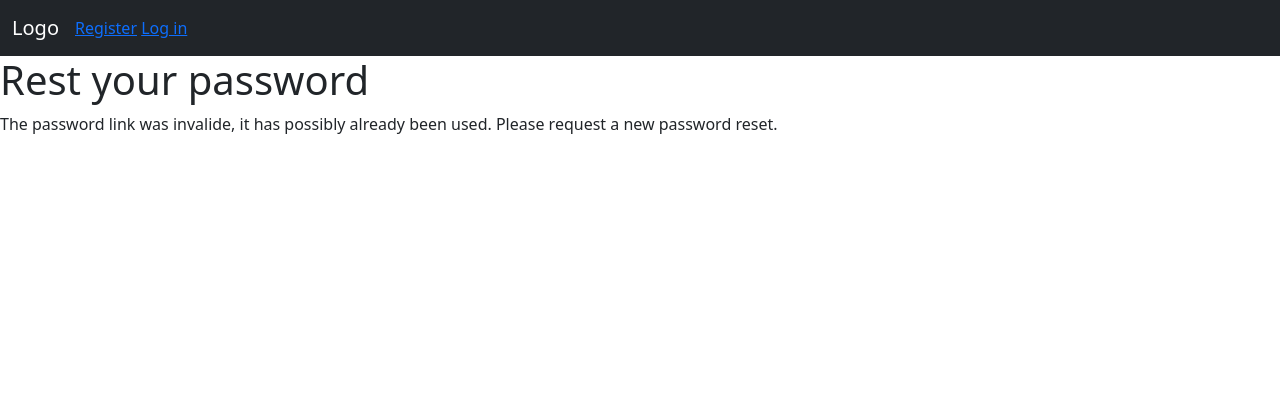
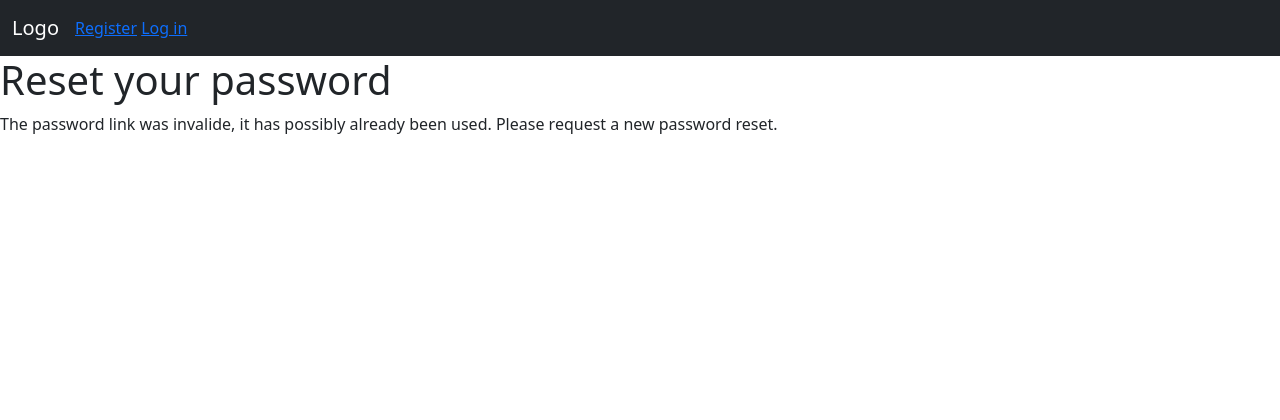
Before and after one commit to jkingportfolio/CI_PP4_Pic_Pals, a Django app: page /reset/1/1/ in a window 1280 px wide. Shown: the top 420 px of the page. Run offline with Django 4.2, Linux system fonts and the light colour scheme; parts of the project's set-up code (start-up, migrations or seed data) failed here and were passed over; some libraries are stand-ins or nearby versions.

Commit message:
Add: Password reset via email functionality

```diff
--- a/account/templates/registration/password_reset_confirm.html
+++ b/account/templates/registration/password_reset_confirm.html
@@ -5,7 +5,7 @@
 
 {% block content %}
 
-<h1>Rest your password</h1>
+<h1>Reset your password</h1>
 {% if validlink %}
     <p>Please eneter you new password twice./</p>
     <form method="post">
--- a/account/templates/registration/password_reset_dont.html
+++ b/account/templates/registration/password_reset_done.html
@@ -10,7 +10,7 @@
     reset your password./
 </p>
 <p>If you do not receive an email please ensure you have
-    entered the correct email address register with us./
+    entered the correct email address register with us.
 </p>
 
 
--- a/account/urls.py
+++ b/account/urls.py
@@ -13,7 +13,7 @@ urlpatterns = [
     path('password-change/', auth_views.PasswordChangeView.as_view(), name='password_change'),
     path('password-change-done/', auth_views.PasswordChangeDoneView.as_view(), name='password_change_done'),
     path('password-reset/', auth_views.PasswordResetView.as_view(), name='password_reset'),
-    path('password-reset-done/', auth_views.PasswordResetConfirmView.as_view(), name='password_reset_done'),
+    path('password-reset/done/', auth_views.PasswordResetDoneView.as_view(),name='password_reset_done'),
     path('password-reset/<uidb64>/<token>/', auth_views.PasswordResetConfirmView.as_view(), name='password_reset_confirm'),
     path('password-reset/complete/', auth_views.PasswordResetCompleteView.as_view(), name='password_reset_complete'),
     path('edit-profile/', views.edit_profile, name='edit_profile'),
--- a/post/templates/post/feed.html
+++ b/post/templates/post/feed.html
@@ -4,10 +4,10 @@
 {% block title %}User feed{% endblock %}
 
 {% block content %}
-
-<div>
+<h1>Latest Posts</h1>
+<div class="site-margin">
     {% for post in all_posts %}
-    <div class="col-4">
+    <div class="col-4 site-margin">
       <div class="card h-200">
         <div class="card-body">
           <a href="{{ user.get_absolute_url }}">
```
Also changed, not shown: pic_pals/settings.py (+8 -0 lines).
